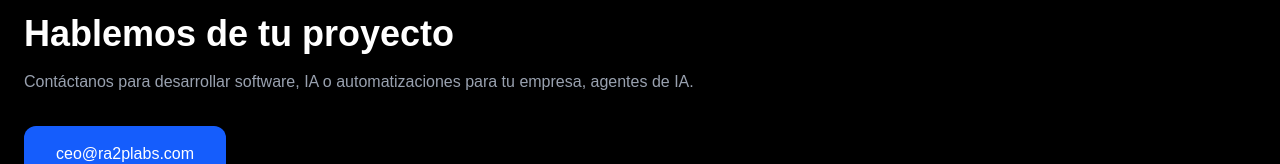
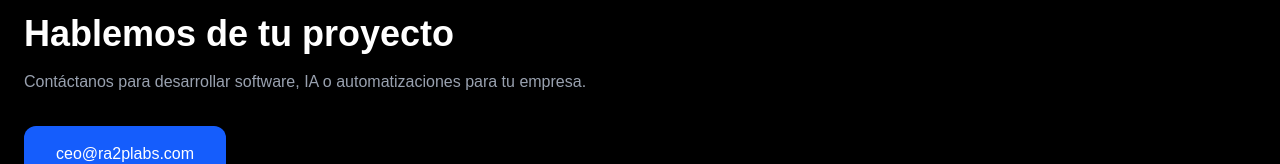
Before and after one commit to raap2labs/ra2plabs-web, a Next.js app: page / in a window 1280 px wide. Shown: the part 1640-1804 px from the top of the page. Built offline with nearby package versions, Linux system fonts and the light colour scheme.

Commit message:
feat: descripción del cambio

```diff
--- a/app/page.tsx
+++ b/app/page.tsx
@@ -129,7 +129,7 @@ export default function Home() {
 
         <p className="text-gray-400 mt-4">
           Contáctanos para desarrollar software, IA o
-          automatizaciones para tu empresa, agentes de IA.
+          automatizaciones para tu empresa.
         </p>
 
         <div className="mt-8">
```
